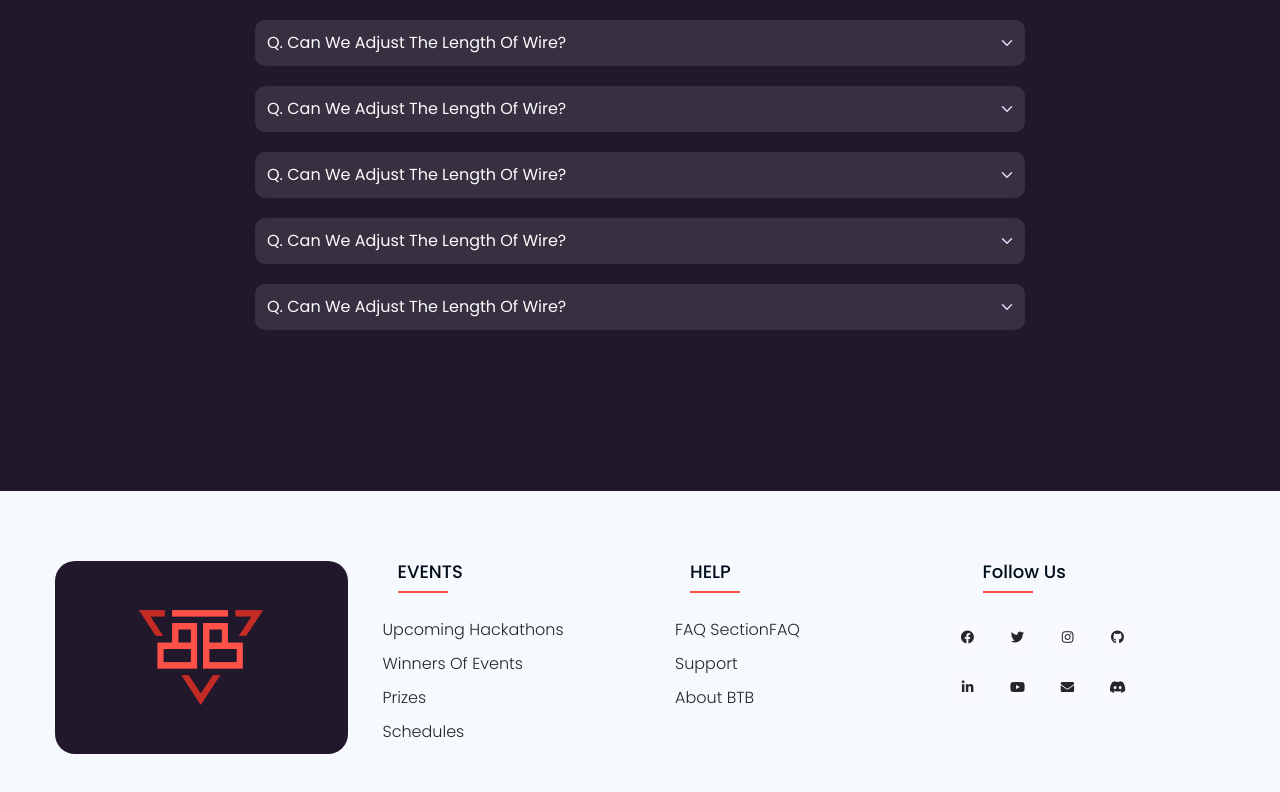
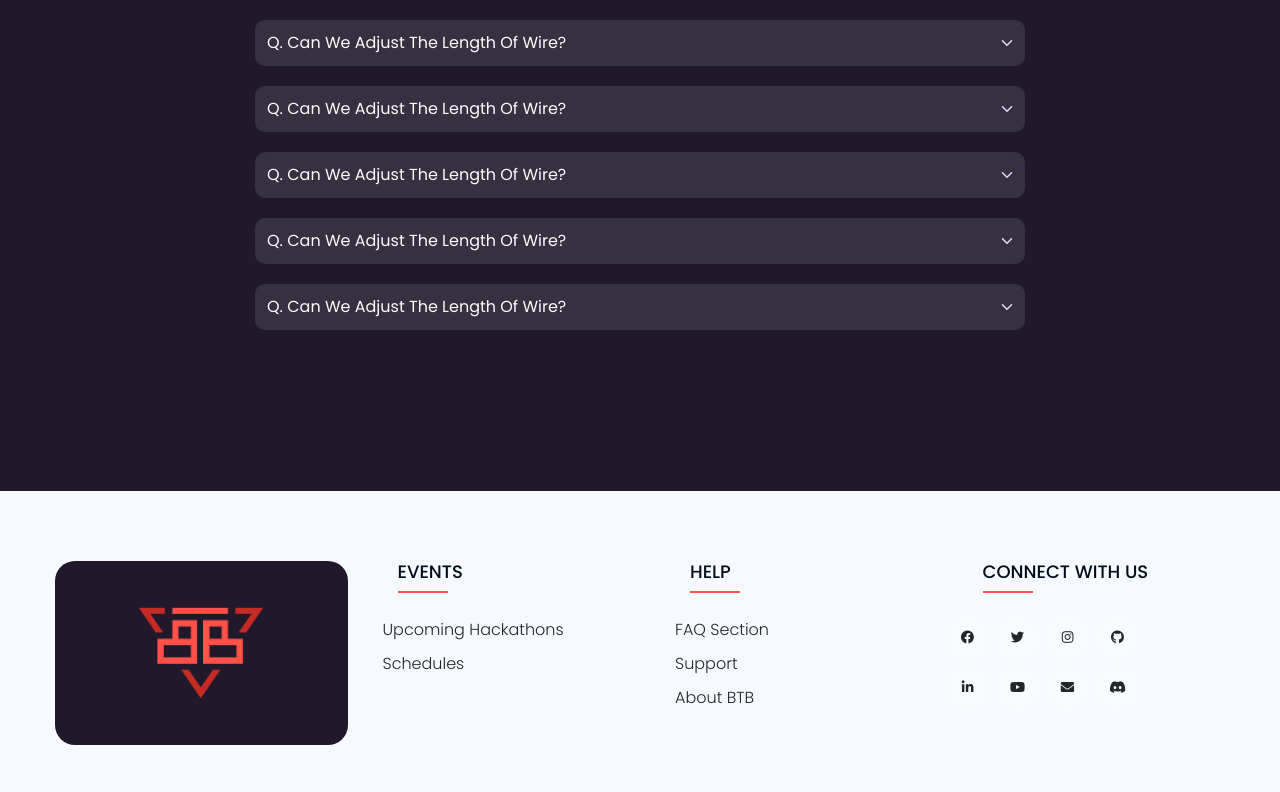
Before and after one commit to kuldp18/btb2022-website, a React (Create React App) app: page / in a window 1280 px wide. Shown: the part 4110-4902 px from the top of the page. Built offline with nearby package versions, Linux system fonts and the light colour scheme; a web font is replaced by a local one.

Commit message:
minor change:Footer section

```diff
--- a/src/Components/Footer/Footer.js
+++ b/src/Components/Footer/Footer.js
@@ -1,50 +1,84 @@
-import React from 'react'
-import './../../Styles/Footer.css'
-import Logo from './../../require_images/LOGOF.png'
+import React from 'react';
+import './../../Styles/Footer.css';
+import Logo from './../../require_images/LOGOF.png';
 
 export const Footer = () => {
   return (
     <footer class="footer">
       <div class="container">
         <div class="row">
-			<div class="footer-col" style={{backgroundColor: '#21192B',display: 'flex',justifyContent: 'center',borderRadius: '20px'}}>
-				<img src={Logo} width="70%"/>
+          <div
+            class="footer-col"
+            style={{
+              backgroundColor: '#21192B',
+              display: 'flex',
+              justifyContent: 'center',
+              borderRadius: '20px',
+            }}
+          >
+            <img src={Logo} width="70%" />
           </div>
           <div class="footer-col">
             <h4>EVENTS</h4>
             <ul>
-  	 				<li><a href="#">Upcoming Hackathons</a></li>
-  	 				<li><a href="#">Winners of Events</a></li>
-  	 				<li><a href="#">Prizes</a></li>
-  	 				<li><a href="#">Schedules</a></li>
-
+              <li>
+                <a href="#">Upcoming Hackathons</a>
+              </li>
+              {/* <li><a href="#">Winners of Events</a></li>
+  	 				<li><a href="#">Prizes</a></li> */}
+              <li>
+                <a href="#">Schedules</a>
+              </li>
             </ul>
           </div>
           <div class="footer-col">
             <h4>HELP</h4>
             <ul>
-  	 				<li><a href="#">FAQ SectionFAQ</a></li>
-  	 				<li><a href="#">Support</a></li>
-  	 				<li><a href="#">About BTB</a></li>
-
+              <li>
+                <a href="#">FAQ Section</a>
+              </li>
+              <li>
+                <a href="#">Support</a>
+              </li>
+              <li>
+                <a href="#">About BTB</a>
+              </li>
             </ul>
           </div>
 
           <div class="footer-col">
-  	 			<h4>follow us</h4>
+            <h4>CONNECT WITH US</h4>
             <div class="social-links">
-  	 				<a href="#"><i class="fab fa-facebook fa-lg"></i></a>
-  	 				<a href="#"><i class="fab fa-twitter fa-lg"></i></a>
-  	 				<a href="#"><i class="fab fa-instagram fa-lg"></i></a>
-					<a href="#"><i class="fab fa-github fa-lg"></i></a><br/>
-  	 				<a href="#"><i class="fab fa-linkedin-in fa-lg"></i></a>
-  	 				<a href="#"><i class="fab fa-youtube fa-lg"></i></a>
-  	 				<a href="#"><i class="fa fa-envelope fa-lg"></i></a>
-					<a href="#"> <i class="fab fa-discord fa-lg"></i></a>
+              <a href="#">
+                <i class="fab fa-facebook fa-lg"></i>
+              </a>
+              <a href="#">
+                <i class="fab fa-twitter fa-lg"></i>
+              </a>
+              <a href="#">
+                <i class="fab fa-instagram fa-lg"></i>
+              </a>
+              <a href="#">
+                <i class="fab fa-github fa-lg"></i>
+              </a>
+              <br />
+              <a href="#">
+                <i class="fab fa-linkedin-in fa-lg"></i>
+              </a>
+              <a href="#">
+                <i class="fab fa-youtube fa-lg"></i>
+              </a>
+              <a href="#">
+                <i class="fa fa-envelope fa-lg"></i>
+              </a>
+              <a href="#">
+                {' '}
+                <i class="fab fa-discord fa-lg"></i>
+              </a>
             </div>
           </div>
         </div>
       </div>
     </footer>
-  )
-}
+  );
+};
--- a/src/Styles/Footer.css
+++ b/src/Styles/Footer.css
@@ -1,55 +1,57 @@
 @import url('https://fonts.googleapis.com/css2?family=Poppins:wght@300;400;500;600;700&display=swap');
-body{
+body {
   line-height: 1.5;
   font-family: 'Poppins', sans-serif;
 }
-*{
-	margin:0;
-	padding:0;
+* {
+  margin: 0;
+  padding: 0;
   box-sizing: border-box;
 }
-.container{
+.container {
   max-width: 1170px;
-	margin:auto;
+  margin: auto;
 }
-.row{
+.row {
   display: flex;
   flex-wrap: wrap;
 }
-ul{
+ul {
   list-style: none;
 }
-.footer{
-	background-color: #F6F9FD;
+.footer {
+  background-color: #f6f9fd;
   padding: 70px 0;
 }
-.footer-col{
+.footer-col {
   width: 25%;
   padding: 0 15px;
 }
-.footer-col h4{
+.footer-col h4 {
   font-size: 18px;
-	color: #000D1B;
+  color: #000d1b;
   text-transform: capitalize;
   margin-bottom: 35px;
   margin-left: 35px;
   font-weight: 500;
   position: relative;
+  cursor: default;
 }
-.footer-col h4::before{
+.footer-col h4::before {
   content: '';
   position: absolute;
-	left:0;
+  left: 0;
   bottom: -10px;
-	background-color: #FF5148;
+  background-color: #ff5148;
   height: 2px;
   box-sizing: border-box;
   width: 50px;
 }
-.footer-col ul li:not(:last-child){
+
+.footer-col ul li:not(:last-child) {
   margin-bottom: 10px;
 }
-.footer-col ul li a{
+.footer-col ul li a {
   font-size: 16px;
   text-transform: capitalize;
   color: #24262b;
@@ -59,37 +61,36 @@ ul{
   display: block;
   transition: all 0.3s ease;
 }
-.footer-col ul li a:hover{
-	color: #FF5148;
+.footer-col ul li a:hover {
+  color: #ff5148;
   padding-left: 8px;
 }
-.footer-col .social-links a{
+.footer-col .social-links a {
   display: inline-block;
   height: 40px;
   width: 40px;
-	background-color: rgba(255,255,255,0.2);
-	margin:0 10px 10px 0;
+  background-color: rgba(255, 255, 255, 0.2);
+  margin: 0 10px 10px 0;
   text-align: center;
   line-height: 40px;
   border-radius: 50%;
   color: #24262b;
-	transition: all 0.5s ease;
+  transition: all 0.1s ease-in-out;
 }
-.footer-col .social-links a:hover{
-	color: #24262b;
-	background-color: #FF5148;
+.footer-col .social-links a:hover {
+  color: #fff;
+  background-color: #ff5148;
 }
 
-
 /*responsive*/
-@media(max-width: 767px){
-  .footer-col{
+@media (max-width: 767px) {
+  .footer-col {
     width: 50%;
     margin-bottom: 30px;
   }
 }
-@media(max-width: 574px){
-  .footer-col{
+@media (max-width: 574px) {
+  .footer-col {
     width: 100%;
   }
 }
```
Lines whose indentation alone changed are shown as unchanged.
